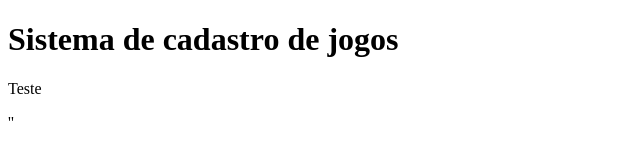
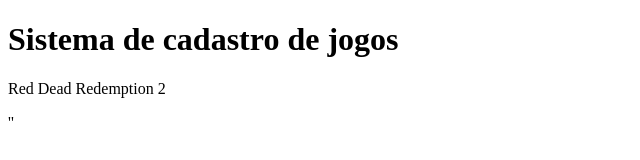
Before and after one commit to arthursak/sistema-de-cadastro, a plain HTML site: page index.html in a window 1280 px wide. Shown: the whole page, without its empty margins (0-640 px from the left). Drawn offline with Linux system fonts and the light colour scheme.

Commit message:
Inserido jogo ao html

```diff
--- a/index.html
+++ b/index.html
@@ -9,7 +9,7 @@
 </head>
 <body>
     <h1> Sistema de cadastro de jogos</h1>
-    <p>Teste</p>
+    <p>Red Dead Redemption 2</p>
 
     <script src="app.js"></script>''
 </body>
```
